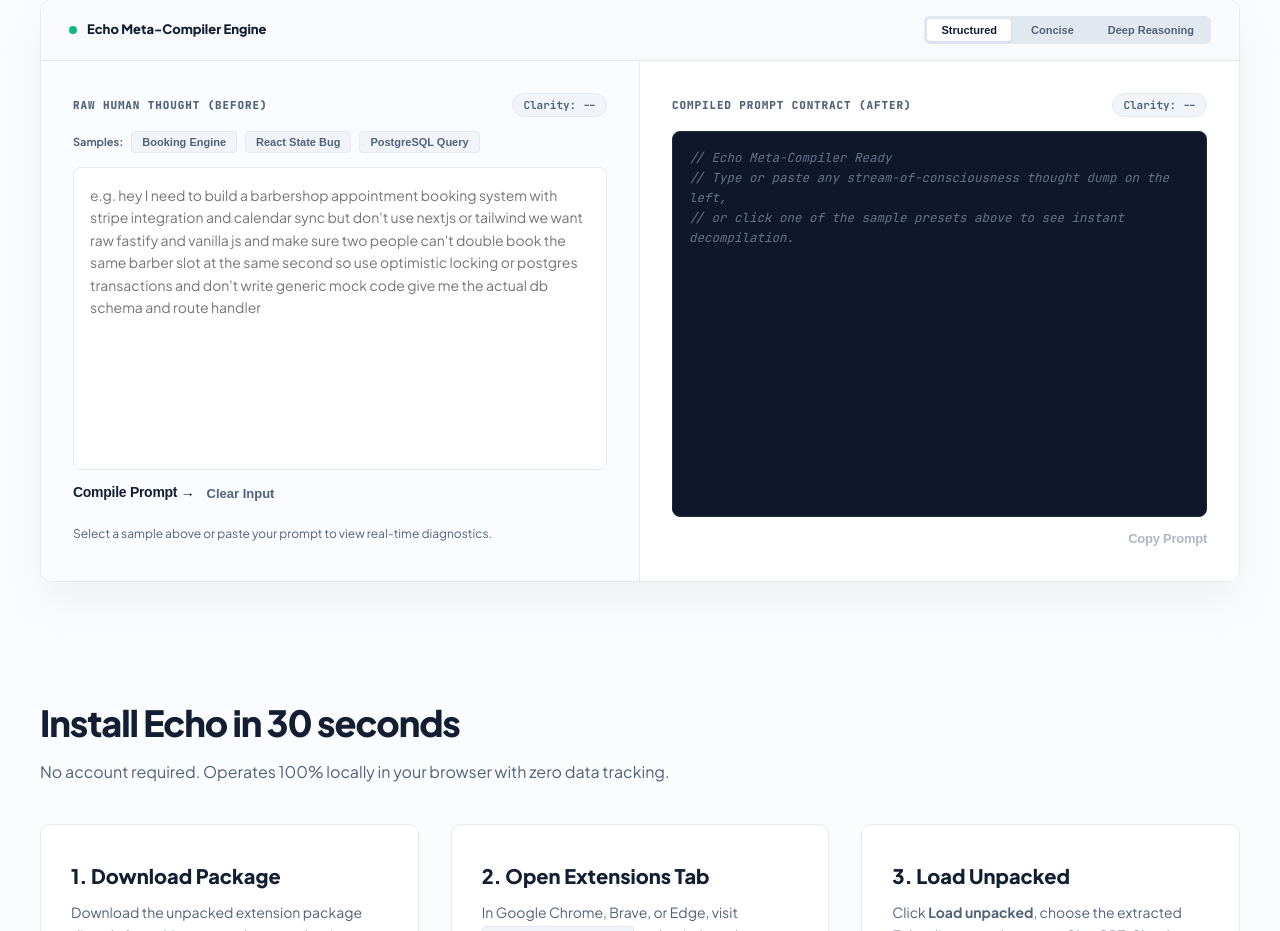
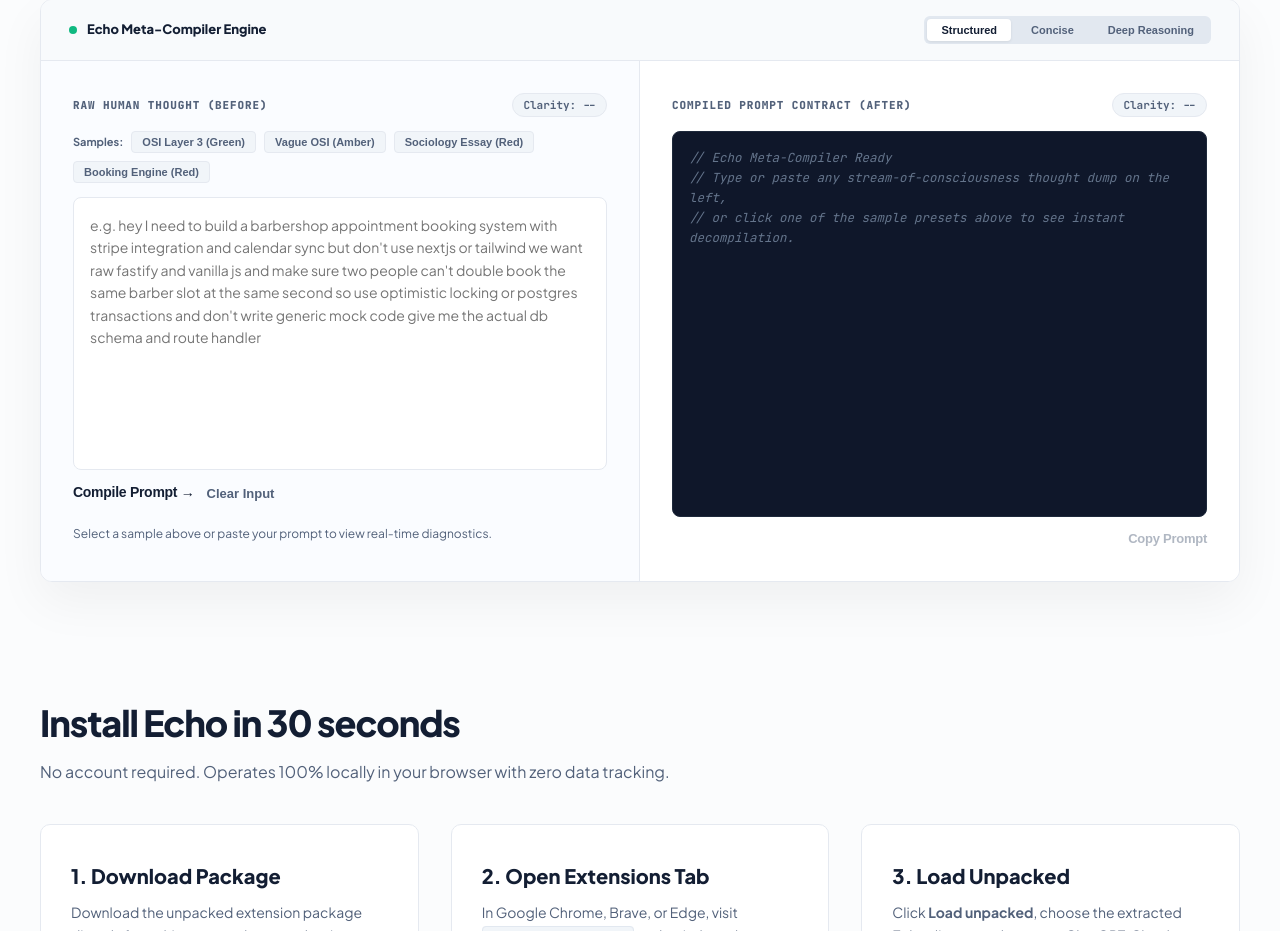
Before and after one commit to MrYharon/Echo, a browser extension: page landing/index.html in a window 1280 px wide. Shown: the part 2199-3130 px from the top of the page. Drawn offline with Linux system fonts and the light colour scheme.

Commit message:
feat(lab): add universal 4-state preset catalog in interactive lab

```diff
--- a/landing/index.html
+++ b/landing/index.html
@@ -233,9 +233,10 @@
 
               <div class="preset-chip-row" role="group" aria-label="Sample Prompt Presets">
                 <span class="preset-label">Samples:</span>
-                <button class="preset-btn" data-sample="booking" type="button" aria-label="Load Barbershop Booking Engine sample prompt">Booking Engine</button>
-                <button class="preset-btn" data-sample="react" type="button" aria-label="Load React State Bug sample prompt">React State Bug</button>
-                <button class="preset-btn" data-sample="postgres" type="button" aria-label="Load PostgreSQL Query sample prompt">PostgreSQL Query</button>
+                <button class="preset-btn" data-sample="factual" type="button" aria-label="Load Factual OSI Query (Ready - Green) sample prompt">OSI Layer 3 (Green)</button>
+                <button class="preset-btn" data-sample="vague" type="button" aria-label="Load Speculative OSI Query (Clarify - Amber) sample prompt">Vague OSI (Amber)</button>
+                <button class="preset-btn" data-sample="essay" type="button" aria-label="Load Sociology Essay Paraphrase (Payload - Red) sample prompt">Sociology Essay (Red)</button>
+                <button class="preset-btn" data-sample="booking" type="button" aria-label="Load Barbershop Booking Engine (Build - Red) sample prompt">Booking Engine (Red)</button>
               </div>
 
               <textarea id="lab-input" class="lab-text-input" aria-label="Raw human thought prompt input" placeholder="e.g. hey I need to build a barbershop appointment booking system with stripe integration and calendar sync but don't use nextjs or tailwind we want raw fastify and vanilla js and make sure two people can't double book the same barber slot at the same second so use optimistic locking or postgres transactions and don't write generic mock code give me the actual db schema and route handler"></textarea>
```
